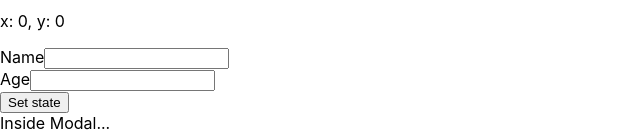
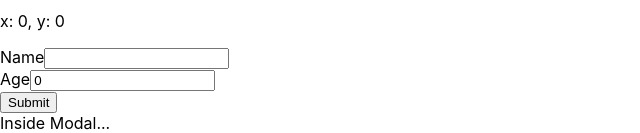
Before and after one commit to CauveryRaja/react-concepts, a React (Create React App) app: page / in a window 1280 px wide. Shown: the part 1533-1666 px from the top of the page, without its empty margins (0-640 px from the left). Built offline with nearby package versions, Linux system fonts and the light colour scheme.

Commit message:
Create basic Controlled component with two fields

```diff
--- a/src/form/Form.js
+++ b/src/form/Form.js
@@ -3,13 +3,20 @@ import React from 'react';
 class Form extends React.Component {
     constructor() {
         super();
-        // this.state = 'hello';
-        this.state = ['hello'];
+        this.state = {
+            name: '',
+            age: 0
+        };
+        this.changeValue = this.changeValue.bind(this);
+    }
+
+    changeValue(event) {
+        this.setState({
+            [event.target.name]: event.target.value
+        });
     }
 
     btnClick(event) {
-        // this.setState('hai');
-        this.setState(['hai']);
         event.preventDefault();
     }
 
@@ -17,13 +24,13 @@ class Form extends React.Component {
         return <form>
             <div>
                 <label htmlFor="name">Name</label>
-                <input type="text" name="name"/>
+                <input type="text" name="name" value={this.state.name} onChange={this.changeValue}/>
             </div>
             <div>
                 <label htmlFor="age">Age</label>
-                <input type="text" name="age"/>
+                <input type="number" name="age" value={this.state.age} onChange={this.changeValue}/>
             </div>
-            <button onClick={this.btnClick}>Set state</button>
+            <button onClick={this.submitForm}>Submit</button>
         </form>
     }
 }
```
